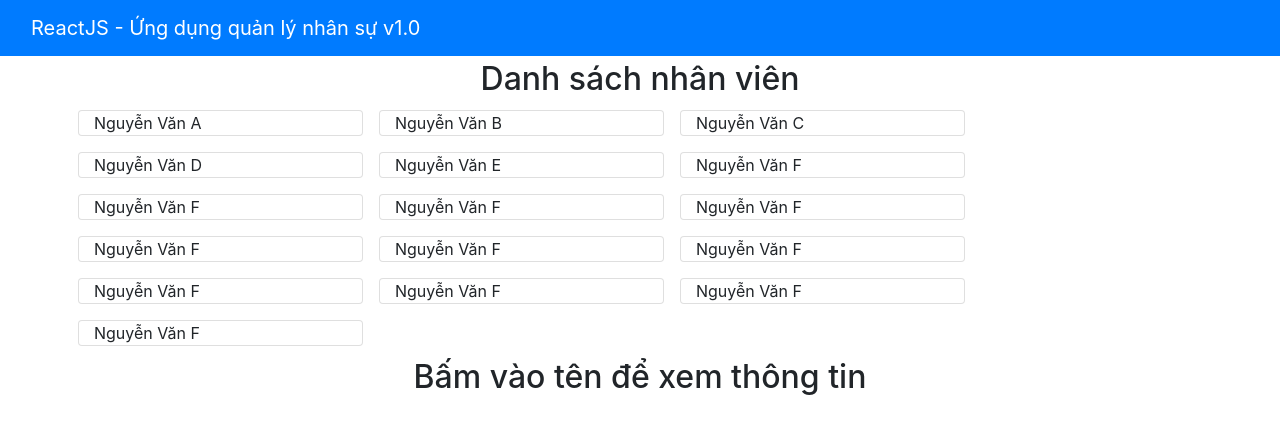
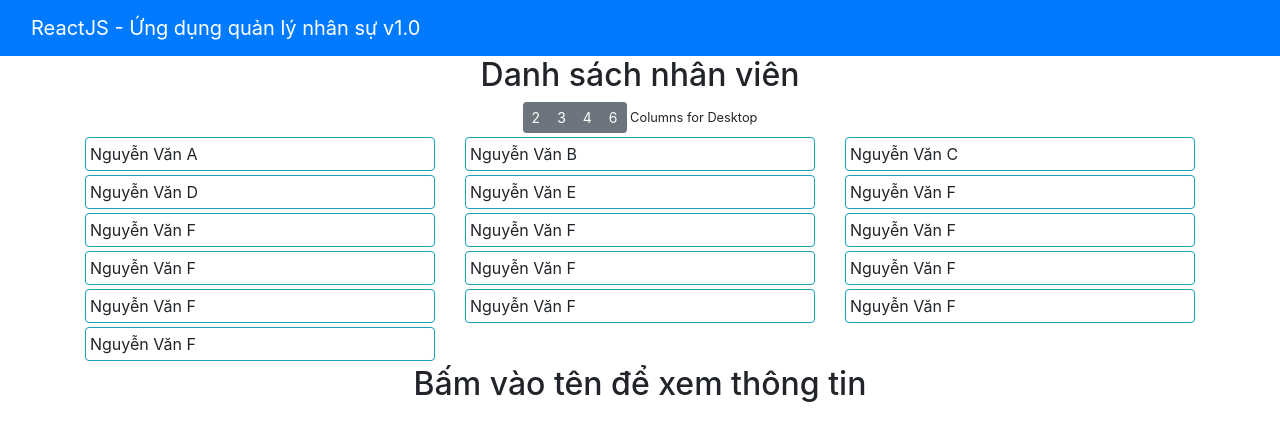
Before and after one commit to vawnvuxdev/FUNIX_ReactJS_FX12217, a React (Create React App) app: page / in a window 1280 px wide. Shown: the top 440 px of the page. Built offline with nearby package versions, Linux system fonts and the light colour scheme.

Commit message:
StaffListComponenent.js use Reactstrap and update!

```diff
--- a/src/components/StaffListComponent.js
+++ b/src/components/StaffListComponent.js
@@ -1,5 +1,14 @@
 import React, { Component } from "react";
-import { Card, CardText, CardBody, CardTitle } from "reactstrap";
+import {
+  Card,
+  CardText,
+  CardBody,
+  CardTitle,
+  Row,
+  Col,
+  Button,
+  ButtonGroup,
+} from "reactstrap";
 import dateFormat from "dateformat";
 
 class StaffList extends Component {
@@ -7,6 +16,7 @@ class StaffList extends Component {
     super(props);
     this.state = {
       selectedStaff: null,
+      lgCol: 4,
     };
   }
 
@@ -14,11 +24,31 @@ class StaffList extends Component {
     this.setState({ selectedStaff: staff });
   }
 
-  renderStaff(staff) {
+  renderStaffList(lgCol) {
+    return (
+      <Row>
+        {this.props.staffs.map((staff) => {
+          return (<Col md="6" lg={lgCol}>
+          <Card
+            className="mt-1 p-1"
+            outline
+            color="info"
+            key={staff.id}
+            onClick={() => this.onStaffSelect(staff)}
+          >
+            {staff.name}
+          </Card>
+        </Col>);
+        })}
+      </Row>
+    );
+  }
+
+  renderSelectedStaff(staff) {
     if (staff != null) {
       return (
-        <div className="col-12 col-md-5 m-1 p-1">
-          <Card className="bg-secondary text-white">
+        <Col>
+          <Card outline color="success">
             <CardBody>
               <CardTitle className="text-primary">
                 Họ và tên: {staff.name}
@@ -34,31 +64,37 @@ class StaffList extends Component {
               </CardText>
             </CardBody>
           </Card>
-        </div>
+        </Col>
       );
     } else {
       return <div></div>;
     }
   }
+
   render() {
-    const staffList = this.props.staffs.map((staff) => {
-      return (
-        <Card
-          key={staff.id}
-          className="col-12 col-md-5 m-1 col-lg-3 m-lg-2"
-          onClick={() => this.onStaffSelect(staff)}
-        >
-          {staff.name}
-        </Card>
-      );
-    });
-
     return (
       <div className="container">
-        <h2 className="text-center m-1">Danh sách nhân viên</h2>
-        <div className="row">{staffList}</div>
+        <div className="text-center">
+          <h2>Danh sách nhân viên</h2>
+          <ButtonGroup>
+            <Button size="sm" onClick={() => {this.setState({lgCol: 6})}}>
+              2
+            </Button>
+            <Button size="sm" onClick={() => {this.setState({lgCol: 4})}}>
+              3
+            </Button>
+            <Button size="sm" onClick={() => {this.setState({lgCol: 3})}}>
+              4
+            </Button>
+            <Button size="sm" onClick={() => {this.setState({lgCol: 2})}}>
+              6
+            </Button>
+          </ButtonGroup>
+          <small> Columns for Desktop</small>
+        </div>
+        {this.renderStaffList(this.state.lgCol)}
         <h2 className="text-center m-1">Bấm vào tên để xem thông tin</h2>
-        <div className="row">{this.renderStaff(this.state.selectedStaff)}</div>
+        <Row>{this.renderSelectedStaff(this.state.selectedStaff)}</Row>
       </div>
     );
   }
```
